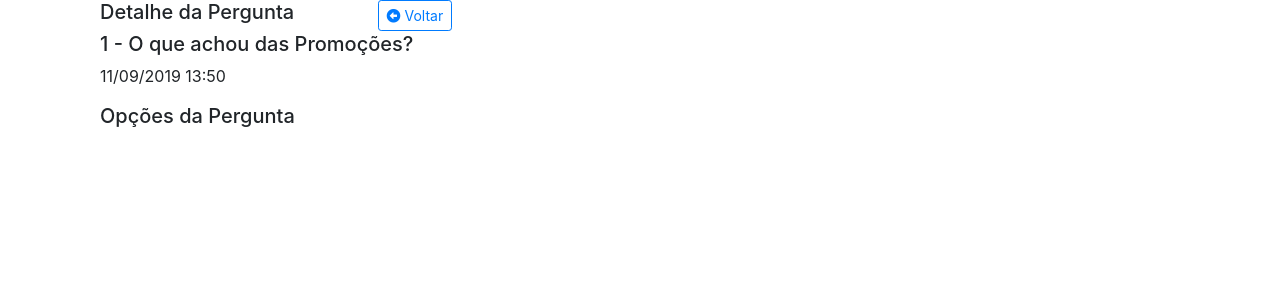
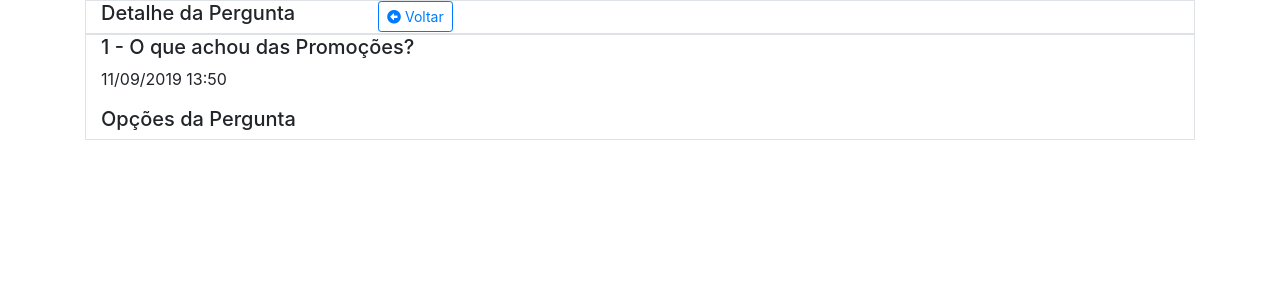
Before and after one commit to Eduardo-Lucas/qr-avaliar, a Django app: template apps/perguntas/templates/perguntas/pergunta_detail.html in a window 1280 px wide. Shown: the part 56-356 px from the top of the page. Run offline with Django 3.2, Linux system fonts and the light colour scheme; the template is opened without the code that fills it: values that come from a table or form of the project are taken from there, others are empty; data comes from the database, SQL or seed files in the repository; parts of the project's set-up code (start-up, migrations or seed data) failed here and were passed over; some libraries are stand-ins or nearby versions.

Commit message:
Ajustes no Detalhe da Pergunta - bordas

```diff
--- a/apps/perguntas/templates/perguntas/pergunta_detail.html
+++ b/apps/perguntas/templates/perguntas/pergunta_detail.html
@@ -1,7 +1,7 @@
 {% extends 'base.html' %}
 
 {% block content %}
-<div class="container">
+<div class="container border">
     <div class="row">
         <div class="col-3">
             <h5>Detalhe da Pergunta</h5>
@@ -16,7 +16,7 @@
     </div>
 </div>
 
-<div class="container">
+<div class="container border">
     <h5>{{ object.texto_da_pergunta }}</h5>
     <p>{{ object.data_de_criacao|date:"d/m/Y H:i"}}</p>
 
```
